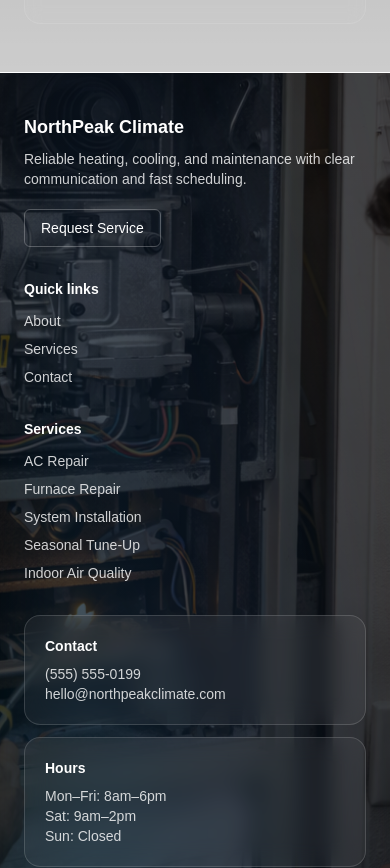
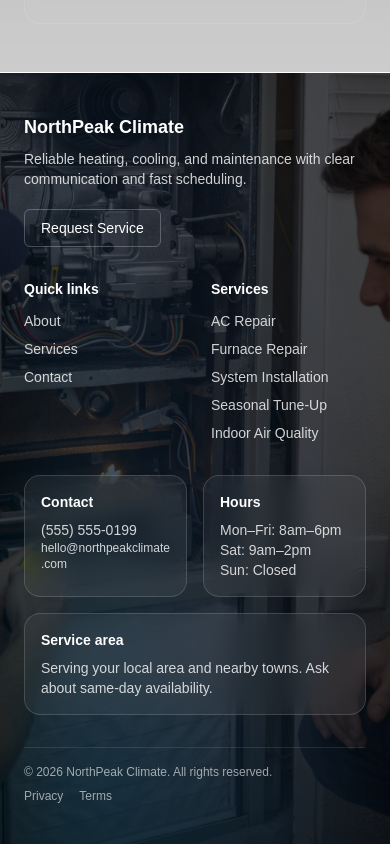
Before and after one commit to boco3000/northpeak-climate, a Next.js app: page /services in a window 390 px wide. Shown: the part 1487-2355 px from the top of the page. After the commit the page ends 2331 px from the top, so only its background shows below. Built offline with nearby package versions, Linux system fonts and the light colour scheme.

Commit message:
mobile footer height optimization

```diff
--- a/src/app/about/page.tsx
+++ b/src/app/about/page.tsx
@@ -64,7 +64,7 @@ export default function AboutPage() {
 
             {/* Optional: keep the “Our promise” overlay content, now as a small pill */}
             <div className="mt-8 inline-flex items-center rounded-full border border-white/20 bg-white/10 px-3 py-1 text-sm text-white/90 backdrop-blur">
-              Our promise: Do the job right—then stand behind it.
+              Our promise: Do the job right - then stand behind it.
             </div>
           </div>
         </Section>
--- a/src/components/FooterOnBackground.tsx
+++ b/src/components/FooterOnBackground.tsx
@@ -27,9 +27,9 @@ export function FooterOnBackground() {
 
       <Container className="py-10 sm:py-12">
         {/* Top row */}
-        <div className="grid gap-8 md:grid-cols-3 md:items-start">
+        <div className="grid gap-8 grid-cols-2 md:grid-cols-3 md:items-start">
           {/* Brand */}
-          <div>
+          <div className="col-span-2 md:col-span-1">
             <div className="text-lg font-semibold text-white">
               NorthPeak Climate
             </div>
@@ -48,7 +48,7 @@ export function FooterOnBackground() {
           </div>
 
           {/* Quick links */}
-          <div className="md:justify-self-center">
+          <div>
             <div className="text-sm font-semibold text-white">Quick links</div>
             <nav className="mt-3 flex flex-col gap-2 text-sm">
               {[
@@ -68,7 +68,7 @@ export function FooterOnBackground() {
           </div>
 
           {/* Services list */}
-          <div className="md:justify-self-end md:text-right">
+          <div className="md:text-right">
             <div className="text-sm font-semibold text-white">Services</div>
             <ul className="mt-3 space-y-2 text-sm">
               {services.map((service) => (
@@ -86,23 +86,23 @@ export function FooterOnBackground() {
         </div>
 
         {/* Cards row (blurred panels) */}
-        <div className="mt-8 grid gap-3 md:grid-cols-3">
-          <div className="rounded-2xl border border-white/15 bg-white/5 p-5 text-white backdrop-blur-md">
+        <div className="mt-8 grid grid-cols-2 gap-4 text-sm md:grid-cols-3">
+          <div className="rounded-2xl border border-white/15 bg-white/5 p-4 text-white backdrop-blur-md">
             <div className="text-sm font-semibold">Contact</div>
             <div className="mt-2 text-sm text-white/80">(555) 555-0199</div>
-            <div className="text-sm text-white/80">
+            <div className="break-words text-xs text-white/80 sm:text-sm">
               hello@northpeakclimate.com
             </div>
           </div>
 
-          <div className="rounded-2xl border border-white/15 bg-white/5 p-5 text-white backdrop-blur-md">
+          <div className="rounded-2xl border border-white/15 bg-white/5 p-4 text-white backdrop-blur-md">
             <div className="text-sm font-semibold">Hours</div>
             <div className="mt-2 text-sm text-white/80">Mon–Fri: 8am–6pm</div>
             <div className="text-sm text-white/80">Sat: 9am–2pm</div>
             <div className="text-sm text-white/80">Sun: Closed</div>
           </div>
 
-          <div className="rounded-2xl border border-white/15 bg-white/5 p-5 text-white backdrop-blur-md">
+          <div className="col-span-2 rounded-2xl border border-white/15 bg-white/5 p-4 text-white backdrop-blur-md md:col-span-1">
             <div className="text-sm font-semibold">Service area</div>
             <p className="mt-2 text-sm text-white/80">
               Serving your local area and nearby towns. Ask about same-day
```
